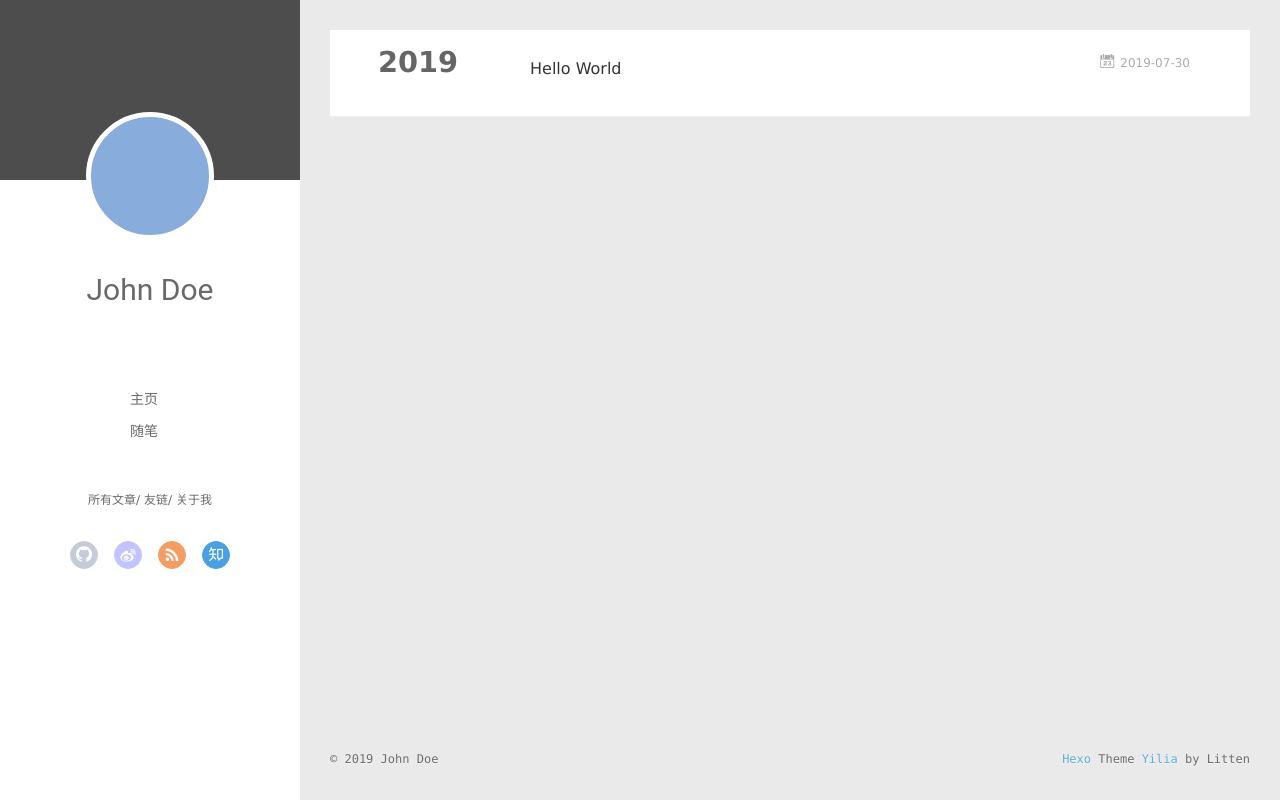
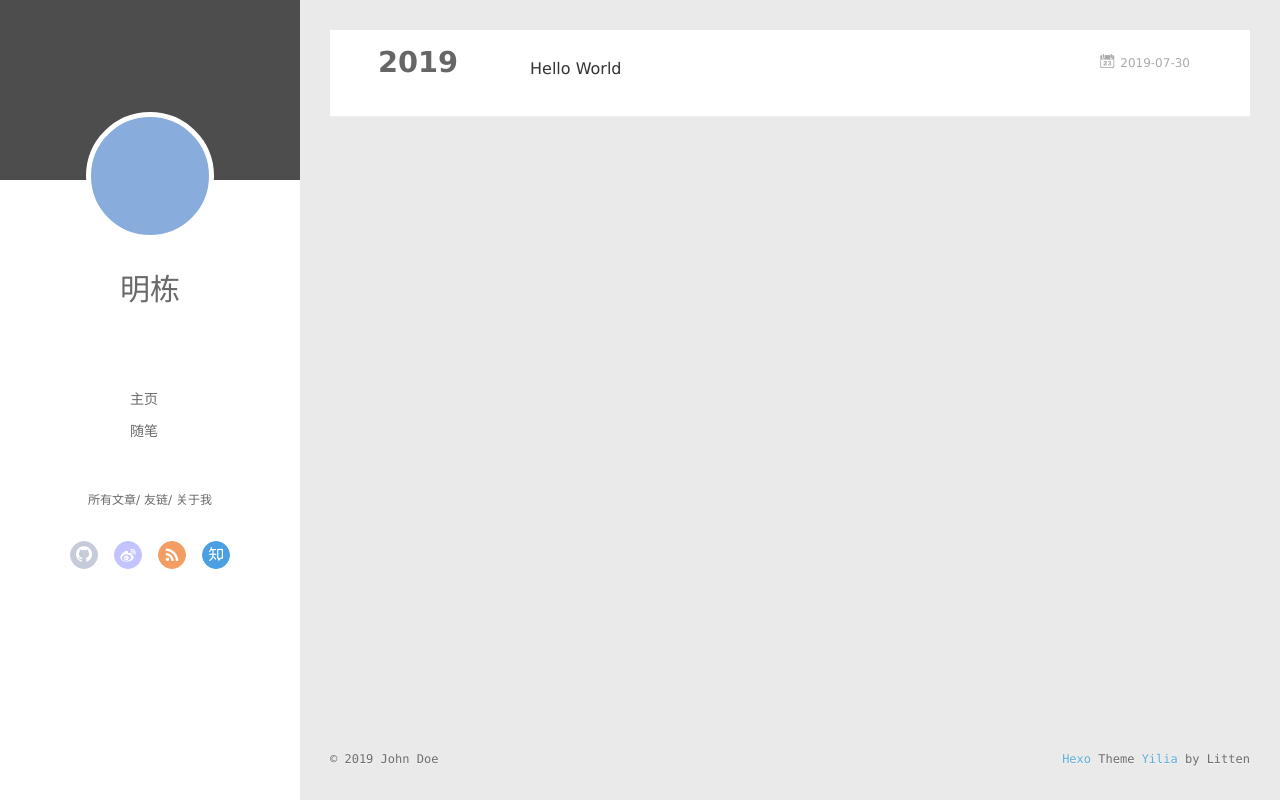
Before and after one commit to mingdongtu/mingdongtu.github.io, a plain HTML site: page archives/2019/index.html in a window 1280 px wide. Drawn offline with Linux system fonts and the light colour scheme; no server answers.

Commit message:
Site updated: 2019-07-30 16:31:12

```diff
--- a/archives/2019/index.html
+++ b/archives/2019/index.html
@@ -46,7 +46,7 @@
 			<img src="" class="js-avatar">
 		</a>
 		<hgroup>
-		  <h1 class="header-author"><a href="/">John Doe</a></h1>
+		  <h1 class="header-author"><a href="/">明栋</a></h1>
 		</hgroup>
 
 
```
